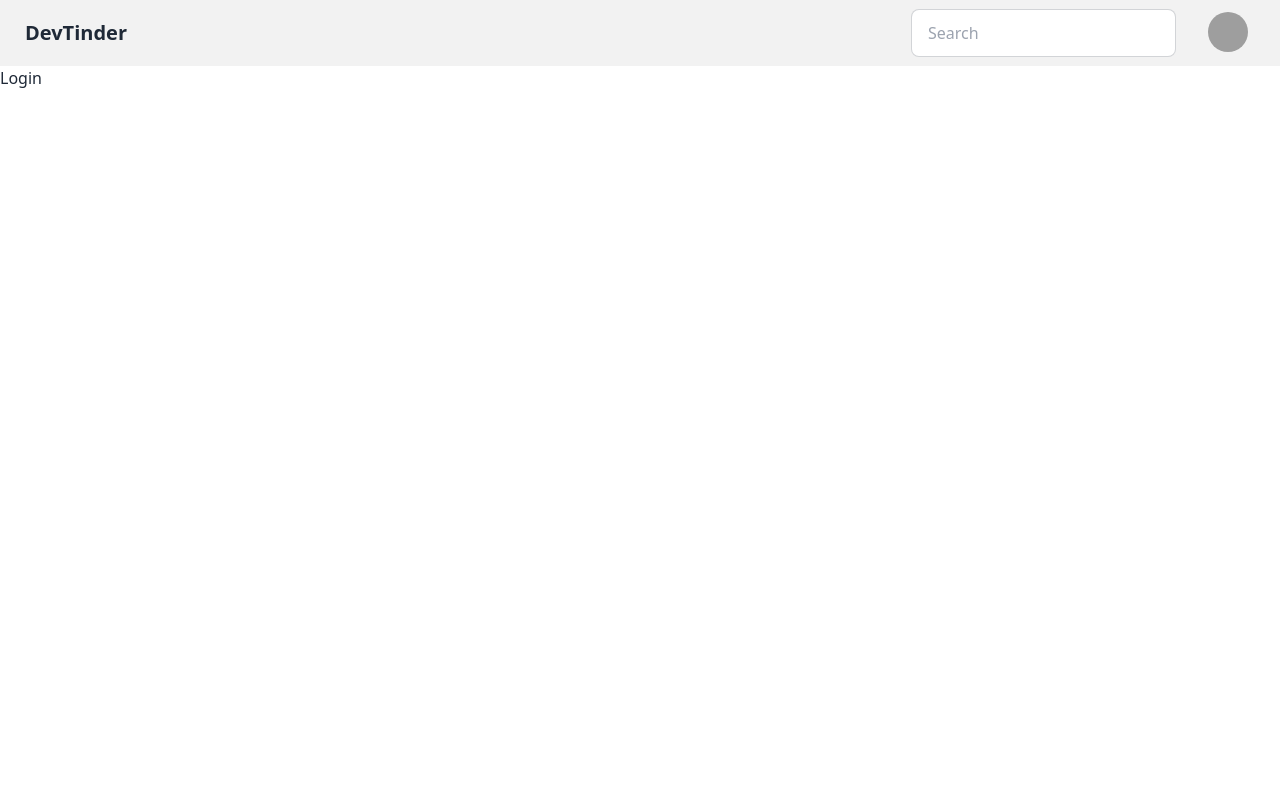
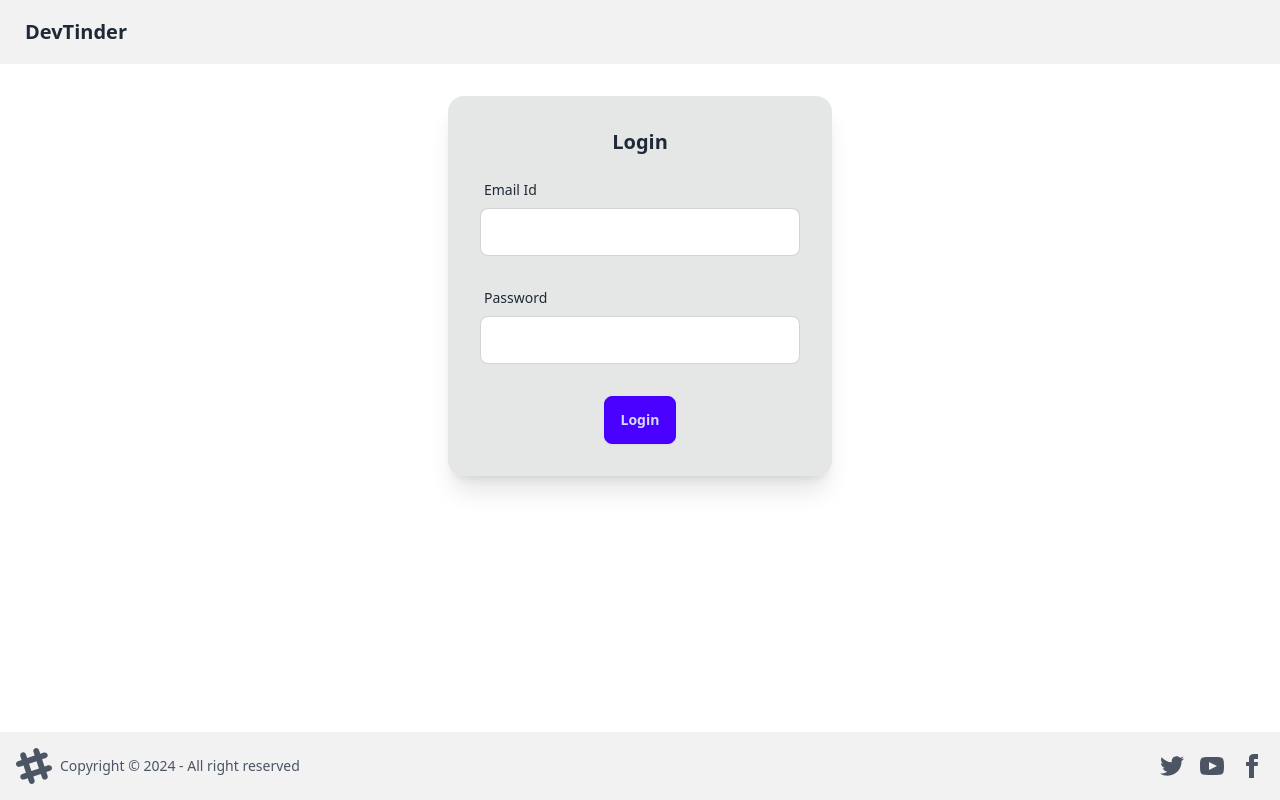
Before and after one commit to domivbhh/Devtinder-FRONTEND, a React (Vite) app: page /login in a window 1280 px wide. Built offline with nearby package versions, Linux system fonts and the light colour scheme; grey boxes are pictures that could not be loaded.

Commit message:
login and logout completed

```diff
--- a/package.json
+++ b/package.json
@@ -10,8 +10,10 @@
     "preview": "vite preview"
   },
   "dependencies": {
+    "@reduxjs/toolkit": "^2.2.7",
     "react": "^18.3.1",
     "react-dom": "^18.3.1",
+    "react-redux": "^9.1.2",
     "react-router-dom": "^6.26.2"
   },
   "devDependencies": {
--- a/src/components/Body.jsx
+++ b/src/components/Body.jsx
@@ -1,12 +1,57 @@
-import React from 'react'
+import React, { useEffect } from 'react'
 import Navbar from './Navbar';
-import { Outlet } from 'react-router-dom';
+import { Outlet, useNavigate } from 'react-router-dom';
+import Footer from './Footer';
+import { backend } from '../utils';
+import { useDispatch, useSelector } from 'react-redux';
+import { addUser } from '../store/slice/userSlice';
 
 const Body = () => {
+    const token=localStorage.getItem('token')
+    const dispatch=useDispatch()
+    const navigate=useNavigate()
+
+    const {user}=useSelector((state)=>state.user)
+    console.log(user)
+
+
+  useEffect(()=>{
+       if(token && !user.firstName)
+        { fetchUser()
+        }
+        else{
+          navigate('/login')
+        }
+  },[])
+
+  const fetchUser=async()=>{
+    try {
+    const res = await fetch(`${backend}/profile/view`, {
+      method: "GET",
+      headers: {
+        Accept: "application/json",
+        "Content-Type": "application/json",
+        token:localStorage.getItem('token')
+      },
+      withCredentials: true,
+    });
+    const result=await res.json()
+    dispatch(addUser(result.data))
+
+    }
+    catch (error) {
+      console.log(error.message)
+      navigate('/login')
+    }
+  }
+
+
+
   return (
     <div>
       <Navbar />
       <Outlet/>
+      <Footer/>
     </div>
   );
 }
--- /dev/null
+++ b/src/components/Feed.jsx
@@ -0,0 +1,13 @@
+import React from 'react'
+import Navbar from './Navbar'
+import { Outlet } from 'react-router-dom';
+
+const Feed = () => {
+  return (
+    <div>
+      Feed
+    </div>
+  );
+}
+
+export default Feed
--- /dev/null
+++ b/src/components/Footer.jsx
@@ -0,0 +1,61 @@
+import React from 'react'
+
+const Footer = () => {
+  return (
+    <div>
+      <footer className="footer bg-base-200 text-gray-600 fixed bottom-0 p-4">
+        <aside className="grid-flow-col items-center">
+          <svg
+            width="36"
+            height="36"
+            viewBox="0 0 24 24"
+            xmlns="http://www.w3.org/2000/svg"
+            fillRule="evenodd"
+            clipRule="evenodd"
+            className="fill-current"
+          >
+            <path d="M22.672 15.226l-2.432.811.841 2.515c.33 1.019-.209 2.127-1.23 2.456-1.15.325-2.148-.321-2.463-1.226l-.84-2.518-5.013 1.677.84 2.517c.391 1.203-.434 2.542-1.831 2.542-.88 0-1.601-.564-1.86-1.314l-.842-2.516-2.431.809c-1.135.328-2.145-.317-2.463-1.229-.329-1.018.211-2.127 1.231-2.456l2.432-.809-1.621-4.823-2.432.808c-1.355.384-2.558-.59-2.558-1.839 0-.817.509-1.582 1.327-1.846l2.433-.809-.842-2.515c-.33-1.02.211-2.129 1.232-2.458 1.02-.329 2.13.209 2.461 1.229l.842 2.515 5.011-1.677-.839-2.517c-.403-1.238.484-2.553 1.843-2.553.819 0 1.585.509 1.85 1.326l.841 2.517 2.431-.81c1.02-.33 2.131.211 2.461 1.229.332 1.018-.21 2.126-1.23 2.456l-2.433.809 1.622 4.823 2.433-.809c1.242-.401 2.557.484 2.557 1.838 0 .819-.51 1.583-1.328 1.847m-8.992-6.428l-5.01 1.675 1.619 4.828 5.011-1.674-1.62-4.829z"></path>
+          </svg>
+          <p>Copyright © {new Date().getFullYear()} - All right reserved</p>
+        </aside>
+        <nav className="grid-flow-col gap-4 md:place-self-center md:justify-self-end">
+          <a>
+            <svg
+              xmlns="http://www.w3.org/2000/svg"
+              width="24"
+              height="24"
+              viewBox="0 0 24 24"
+              className="fill-current"
+            >
+              <path d="M24 4.557c-.883.392-1.832.656-2.828.775 1.017-.609 1.798-1.574 2.165-2.724-.951.564-2.005.974-3.127 1.195-.897-.957-2.178-1.555-3.594-1.555-3.179 0-5.515 2.966-4.797 6.045-4.091-.205-7.719-2.165-10.148-5.144-1.29 2.213-.669 5.108 1.523 6.574-.806-.026-1.566-.247-2.229-.616-.054 2.281 1.581 4.415 3.949 4.89-.693.188-1.452.232-2.224.084.626 1.956 2.444 3.379 4.6 3.419-2.07 1.623-4.678 2.348-7.29 2.04 2.179 1.397 4.768 2.212 7.548 2.212 9.142 0 14.307-7.721 13.995-14.646.962-.695 1.797-1.562 2.457-2.549z"></path>
+            </svg>
+          </a>
+          <a>
+            <svg
+              xmlns="http://www.w3.org/2000/svg"
+              width="24"
+              height="24"
+              viewBox="0 0 24 24"
+              className="fill-current"
+            >
+              <path d="M19.615 3.184c-3.604-.246-11.631-.245-15.23 0-3.897.266-4.356 2.62-4.385 8.816.029 6.185.484 8.549 4.385 8.816 3.6.245 11.626.246 15.23 0 3.897-.266 4.356-2.62 4.385-8.816-.029-6.185-.484-8.549-4.385-8.816zm-10.615 12.816v-8l8 3.993-8 4.007z"></path>
+            </svg>
+          </a>
+          <a>
+            <svg
+              xmlns="http://www.w3.org/2000/svg"
+              width="24"
+              height="24"
+              viewBox="0 0 24 24"
+              className="fill-current"
+            >
+              <path d="M9 8h-3v4h3v12h5v-12h3.642l.358-4h-4v-1.667c0-.955.192-1.333 1.115-1.333h2.885v-5h-3.808c-3.596 0-5.192 1.583-5.192 4.615v3.385z"></path>
+            </svg>
+          </a>
+        </nav>
+      </footer>
+    </div>
+  );
+}
+
+export default Footer
--- a/src/components/Login.jsx
+++ b/src/components/Login.jsx
@@ -1,11 +1,87 @@
-import React from 'react'
+import React, { useState } from 'react'
+import { backend } from '../utils'
+import { useDispatch } from 'react-redux'
+import { addUser } from '../store/slice/userSlice'
+import { useNavigate } from 'react-router-dom'
 
 const Login = () => {
+  const dispatch=useDispatch()
+  const navigate = useNavigate();
+
+    const [data,setData]=useState({
+        emailId:'',password:''
+    })
+
+    const handleChange=(e)=>{
+        const{name,value}=e.target
+        setData((prev)=>({...prev,[name]:value}))
+    }
+
+        const handleSubmit=async()=>{
+            try {
+                const resp=await fetch(`${backend}/auth/login`,{
+                    method:'POST',
+                    headers: {
+                    'Accept': 'application/json',
+                    'Content-Type': 'application/json',
+                    },
+                    withCredentials: true,
+                    body:JSON.stringify(data)
+                })
+                const result=await resp.json()
+                if(result?.data?.token){
+                  localStorage.setItem("token", result?.data?.token);
+                  dispatch(addUser(result?.data?.sendingData))
+                  return navigate('/')
+                }
+            }
+            catch (error) {
+                console.log(error.message)
+            }
+        }
+
   return (
-    <div>
-      Login
+    <div className="flex justify-center my-8">
+      <div className="card bg-base-300  w-96 shadow-xl">
+        <div className="card-body">
+          <h2 className="card-title justify-center">Login</h2>
+          <div className=''>
+            <label className="form-control w-full max-w-xs my-2">
+              <div className="label">
+                <span className="label-text">Email Id</span>
+              </div>
+              <input
+                type="text"
+                name='emailId'
+                onChange={(e)=>handleChange(e)}
+                value={data.emailId}
+                className="input input-bordered w-full max-w-xs"
+              />
+              <div className="label">
+              </div>
+            </label>
+            <label className="form-control w-full max-w-xs my-2">
+              <div className="label">
+                <span className="label-text">Password</span>
+              </div>
+              <input
+                type="password"
+                name='password'
+                value={data.password}
+                onChange={(e)=>handleChange(e)}
+                className="input input-bordered w-full max-w-xs"
+              />
+              <div className="label">
+              </div>
+            </label>
+          </div>
+          <div className="card-actions justify-center">
+            <button className="btn btn-primary" onClick={()=>{handleSubmit()}}>Login</button>
+          </div>
+        </div>
+      </div>
     </div>
-  )
+  );
 }
 
 export default Login
--- a/src/components/Navbar.jsx
+++ b/src/components/Navbar.jsx
@@ -1,21 +1,28 @@
 import React from 'react'
+import { useSelector } from 'react-redux';
+import { Link, useNavigate } from 'react-router-dom';
 
 const Navbar = () => {
+  const navigate=useNavigate()
+
+  const{user}=useSelector((state)=>state.user)
   return (
     <div>
       <div className="navbar bg-base-200">
         <div className="flex-1">
-          <a className="btn btn-ghost text-xl">DevTinder</a>
+          <Link className="btn btn-ghost text-xl" to={'/'}>DevTinder</Link>
         </div>
+        {user?.firstName &&
         <div className="flex-none gap-2">
-          <div className="form-control">
+          <p>Welcome {user?.firstName}</p>
+          {/* <div className="form-control">
             <input
               type="text"
               placeholder="Search"
               className="input input-bordered w-24 md:w-auto"
             />
-          </div>
-          <div className="dropdown dropdown-end mx-5">
+          </div> */}
+          <div className="dropdown dropdown-end mx-5 flex">
             <div
               tabIndex={0}
               role="button"
@@ -24,7 +31,7 @@
               <div className="w-10 rounded-full">
                 <img
                   alt="Tailwind CSS Navbar component"
-                  src="https://img.daisyui.com/images/stock/photo-1534528741775-53994a69daeb.webp"
+                  src={user && user?.photoUrl}
                 />
               </div>
             </div>
@@ -33,20 +40,21 @@
               className="menu menu-sm dropdown-content bg-base-100 rounded-box z-[1] mt-3 w-52 p-2 shadow"
             >
               <li>
-                <a className="justify-between">
+                <Link className="justify-between" to={'/profile'}>
                   Profile
                   <span className="badge">New</span>
-                </a>
+                </Link>
               </li>
               <li>
                 <a>Settings</a>
               </li>
-              <li>
+              <li onClick={()=>{localStorage.removeItem('token'),navigate('/login'),window.location.reload()}}>
                 <a>Logout</a>
               </li>
             </ul>
           </div>
         </div>
+        }
       </div>
     </div>
   );
--- a/src/main.jsx
+++ b/src/main.jsx
@@ -4,7 +4,5 @@
 import './index.css'
 
 createRoot(document.getElementById('root')).render(
-  <StrictMode>
     <App />
-  </StrictMode>,
 )
--- /dev/null
+++ b/src/store/slice/userSlice.js
@@ -0,0 +1,20 @@
+import { createSlice, current } from "@reduxjs/toolkit";
+
+const userSlice=createSlice({
+    name:'user',
+    initialState:{
+        user:{}
+    },
+    reducers:{
+        addUser:(state,action)=>{
+            state.user=action.payload
+            // console.log(current(state.user))
+        },
+        removeUser:(state,action)=>{
+            state.user=null
+        }
+    }
+})
+
+export default userSlice.reducer
+export const {addUser}=userSlice.actions
--- /dev/null
+++ b/src/store/store.js
@@ -0,0 +1,11 @@
+import { configureStore } from "@reduxjs/toolkit"
+import userSlice from "./slice/userSlice"
+
+
+const store=configureStore({
+    reducer:{
+            user:userSlice
+    }
+})
+
+export default store
--- /dev/null
+++ b/src/utils.js
@@ -0,0 +1 @@
+export const backend = "http://localhost:3000";
```
Also changed, not shown: src/App.jsx (+7 -0 lines), 1 other file (tests, documents, lock files or other folders).
